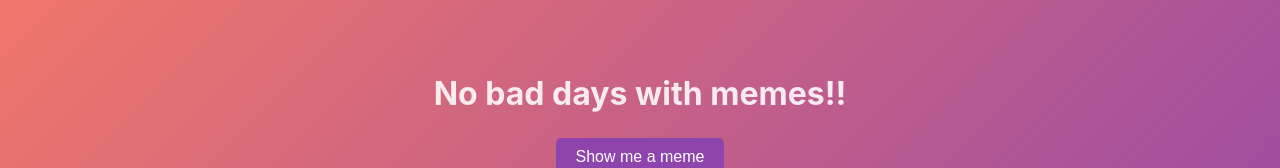
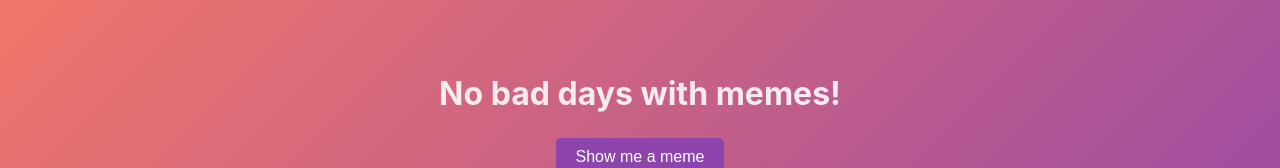
Before and after one commit to CuriousRadhika/MemeGenerator, a React (Vite) app: page / in a window 1280 px wide. Shown: the part 278-446 px from the top of the page. Built offline with nearby package versions, Linux system fonts and the light colour scheme.

Commit message:
remove exclamation mark

```diff
--- a/src/App.jsx
+++ b/src/App.jsx
@@ -14,7 +14,7 @@ function App() {
   return (
     <div className="app-container">
       {/* Fix quote escaping issues */}
-      <h1 className="title">No bad days with memes!!</h1>
+      <h1 className="title">No bad days with memes!</h1>
       <div className="button-container">
         <button
           onClick={() => {
```
